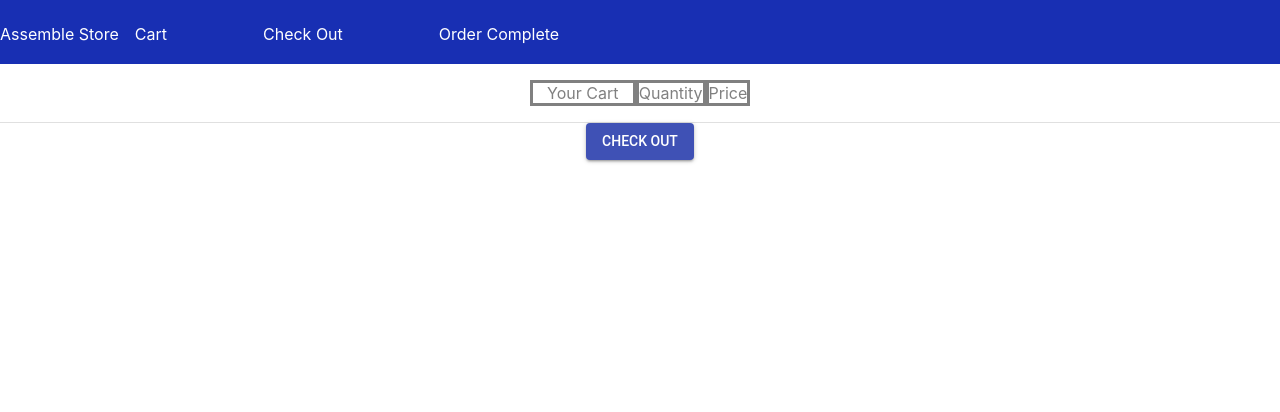
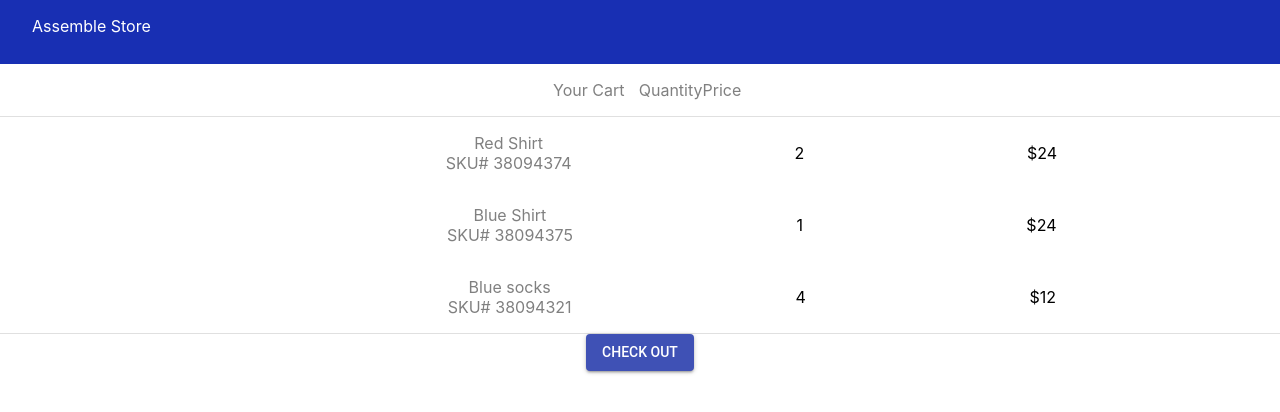
Before and after one commit to Lennerblom/assemble-store, a React (Create React App) app: page / in a window 1280 px wide. Shown: the top 412 px of the page. Built offline with nearby package versions, Linux system fonts and the light colour scheme.

Commit message:
buttons navigate to the next component, some style updates, mapped cart array

```diff
--- a/src/App.css
+++ b/src/App.css
@@ -31,12 +31,18 @@
     transform: rotate(360deg);
   }
 }
-nav {
+.header {
+  display: flex;
   width: 100%;
   background: #182fb3;
   height: 4em;
   text-align: left;
+  justify-items: center;
   color: white;
+}
+.header-name {
+  margin-left: 2em;
+
 }
 
 .nav {
@@ -60,16 +66,59 @@ a {
   }
 
 .cart-table-head {
-  display: inline-block;
+  display: inline-flex;
+  justify-content: space-evenly;
 
   color: gray;
 }
 .your-cart {
   display: inline-block;
   width: 100px;
-  border: solid;
+
 }
 .qty-price {
+  /* display: inline-block; */
+
+}
+.item-container {
+  display: block;
+}
+.item-row {
+  display: inline-flex;
+  width: 100%;
+  justify-content: space-evenly;
+  align-items: center;
+}
+.item-pic {
   display: inline-block;
   border: solid;
+  border-radius: 25em;
+  width: 200px;
+  height: 200px;
 }
+.item-description{
+  display: inline-block;
+
+}
+.item-name {
+  color: gray;
+}
+.item-sku {
+  color: gray;
+}
+.item-qty {
+  display: inline-block;
+}
+.item-price {
+  display: inline-block;
+}
+.form-container{
+  display: inline-flex;
+  justify-content: space-evenly;
+}
+.payment-form {
+  max-width: 40%;
+}
+.shipping-form {
+  max-width: 40%;
+}
--- a/src/App.js
+++ b/src/App.js
@@ -9,13 +9,7 @@ class App extends Component {
   render() {
     return (
       <div className="App">
-          <nav>Assemble Store
-            <ul>
-              <li className="nav"><a href='/'>Cart</a></li>
-              <li className="nav"><a href='/checkOut'>Check Out</a></li>
-              <li className="nav"><a href='order-complete'>Order Complete</a></li>
-            </ul>
-              </nav>
+          <div className='header'><p className='header-name'>Assemble Store</p></div>
               <BrowserRouter>
                     <Route exact path={'/'} component={Cart}/>
                     <Route exact path={'/checkOut'} component={CheckOut}/>
--- a/src/cart.js
+++ b/src/cart.js
@@ -25,6 +25,23 @@ export default class Cart extends Component {
                 <li className='qty-price'>Price</li>
               </ul>
             <Divider/>
+            <div className='cart-main'>
+            {cart.map(item => (
+            <div className='item-container'>
+            <div className='item-row'>
+              <div classname='item-pic'></div>
+              <ul className='item-description'>
+                <li className='item-name'>{item.name}</li>
+                <li className='item-sku'>SKU# {item.sku}</li>
+              </ul>
+              <div classname='item-qty'>{item.quantity}</div>
+              <div className='item-price'>${item.unitPrice}</div>
+            </div>
+            </div>))}
+            <Divider/>
+
+
+            </div>
             <a href='/checkOut'><Button onClick={this.handleClick} variant="contained" color="primary">CHECK OUT</Button></a>
             </div>
 
--- a/src/checkOut.js
+++ b/src/checkOut.js
@@ -1,4 +1,5 @@
 import React, { Component } from 'react';
+import { Button, Divider } from '@material-ui/core';
 
 export default class CheckOut extends Component {
     constructor(props){
@@ -14,8 +15,11 @@ export default class CheckOut extends Component {
     render() {
         return (
           <div>
-            <fieldset>Payment Information
-              <form>
+              <h2>Check Out</h2>
+              <Divider/>
+              <div className='form-container'>
+                <fieldset className='payment-form'>Payment Information
+                <form>
                 <label>Name on Card
                   <input name='name' placeholder='Name on Card' type='text' value={this.state.name}/>
                 </label>
@@ -31,11 +35,14 @@ export default class CheckOut extends Component {
                 </label>
               </form>
             </fieldset>
-            <fieldset>Shopping Address
+            <fieldset className='shipping-form'>Shipping Address
               <form>
                 <input type='text'/>
               </form>
             </fieldset>
+            </div>
+            <Divider/>
+            <a href='/order-complete'><Button variant="contained" color="primary">PLACE ORDER</Button></a>
           </div>
         );
     }
--- a/src/order-complete.js
+++ b/src/order-complete.js
@@ -1,10 +1,16 @@
 import React, { Component } from 'react';
+import Button from '@material-ui/core/Button';
+import { Divider } from '@material-ui/core';
 
 export default class OrderComplete extends Component {
     render() {
         return (
-            <p>order complete</p>
-
+            <div>
+                <h2>Order Complete</h2>
+                <Divider/>
+            <p>Hooray! Way to order those products.</p>
+            <a href='/'><Button variant="contained" color="primary">PLACE ORDER</Button></a>
+            </div>
         );
     }
 }
```
